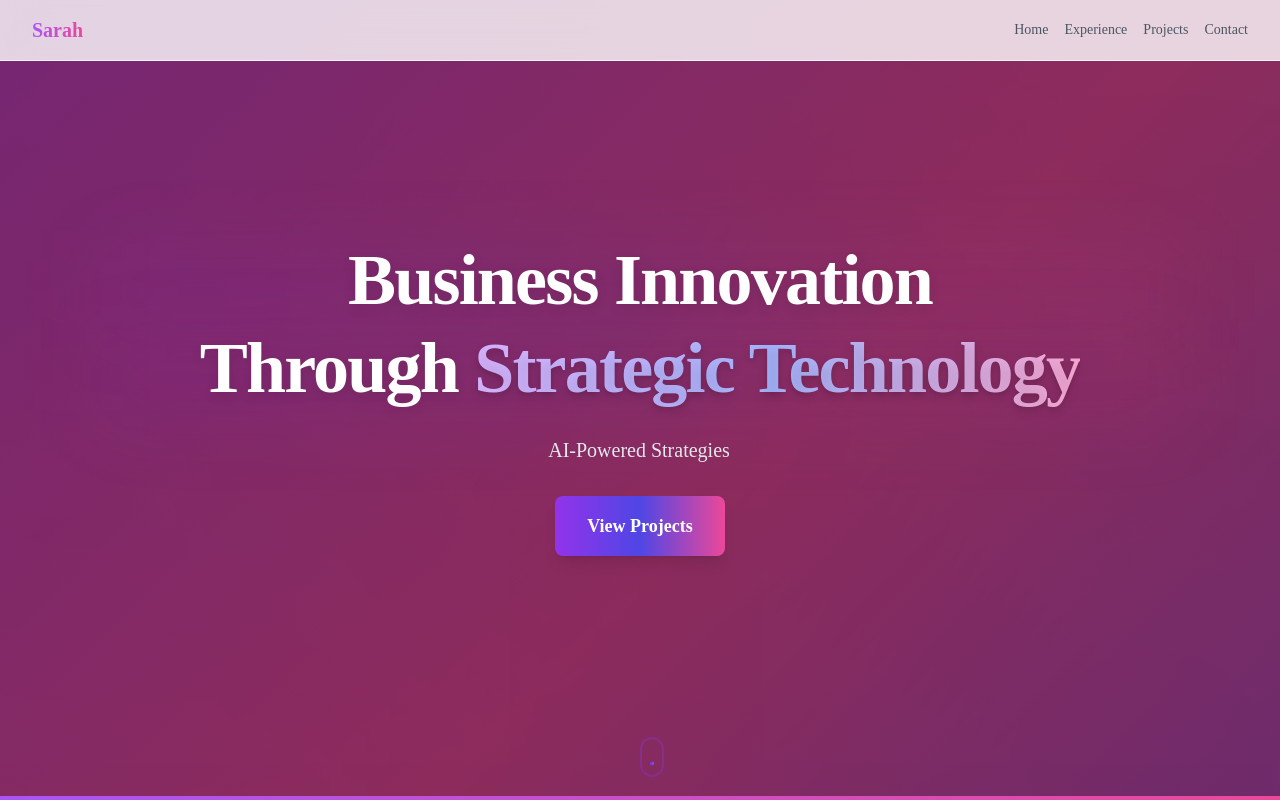
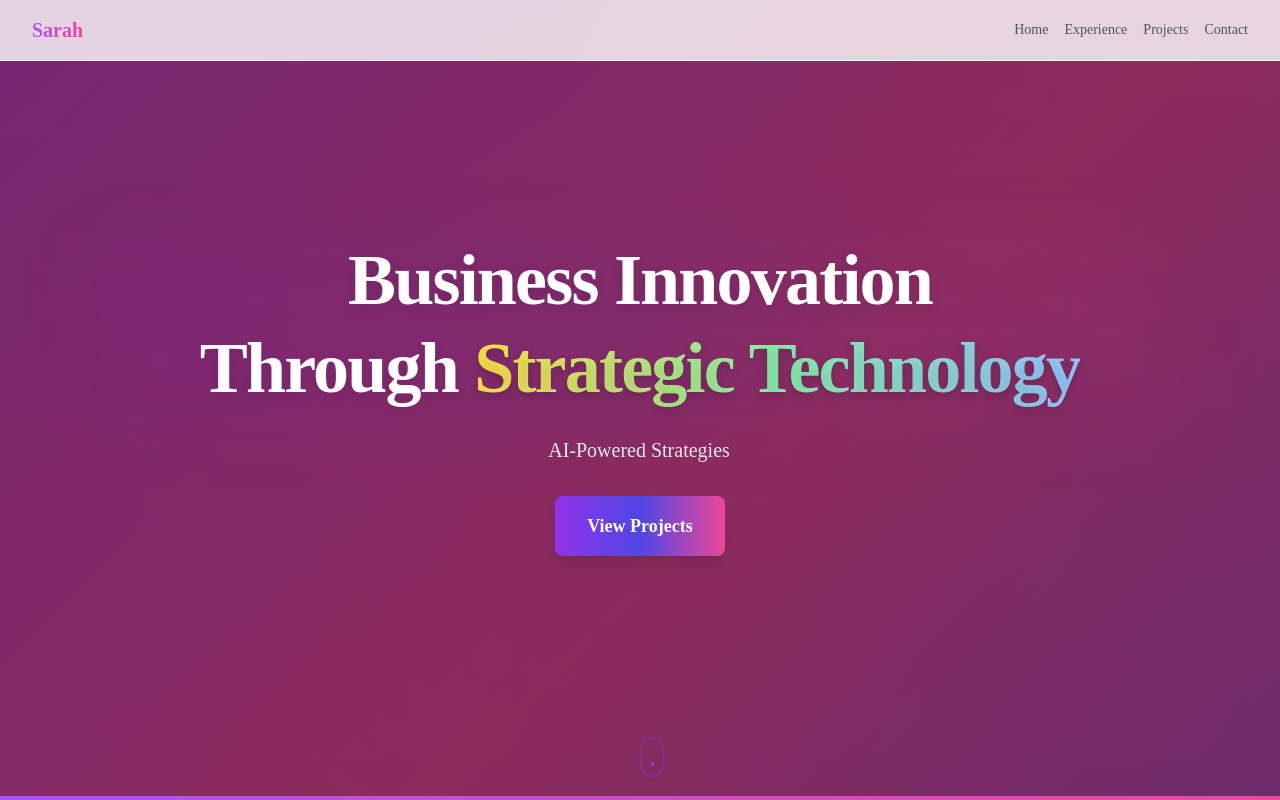
Before and after one commit to Wais-A/Business-portfolio, a Next.js app: page / in a window 1280 px wide. Shown: the top 800 px of the page. Built offline with nearby package versions, Linux system fonts and the light colour scheme.

Commit message:
style: change gradient color for Strategic Technology

```diff
--- a/src/components/hero.tsx
+++ b/src/components/hero.tsx
@@ -122,7 +122,7 @@
 							custom={1}
 						>
 							Through{" "}
-							<span className="bg-gradient-to-r from-purple-300 via-indigo-300 to-pink-300 bg-clip-text text-transparent drop-shadow-md">
+							<span className="bg-gradient-to-r from-yellow-300 via-green-300 to-blue-300 bg-clip-text text-transparent drop-shadow-md">
 								Strategic Technology
 							</span>
 						</motion.span>
```
